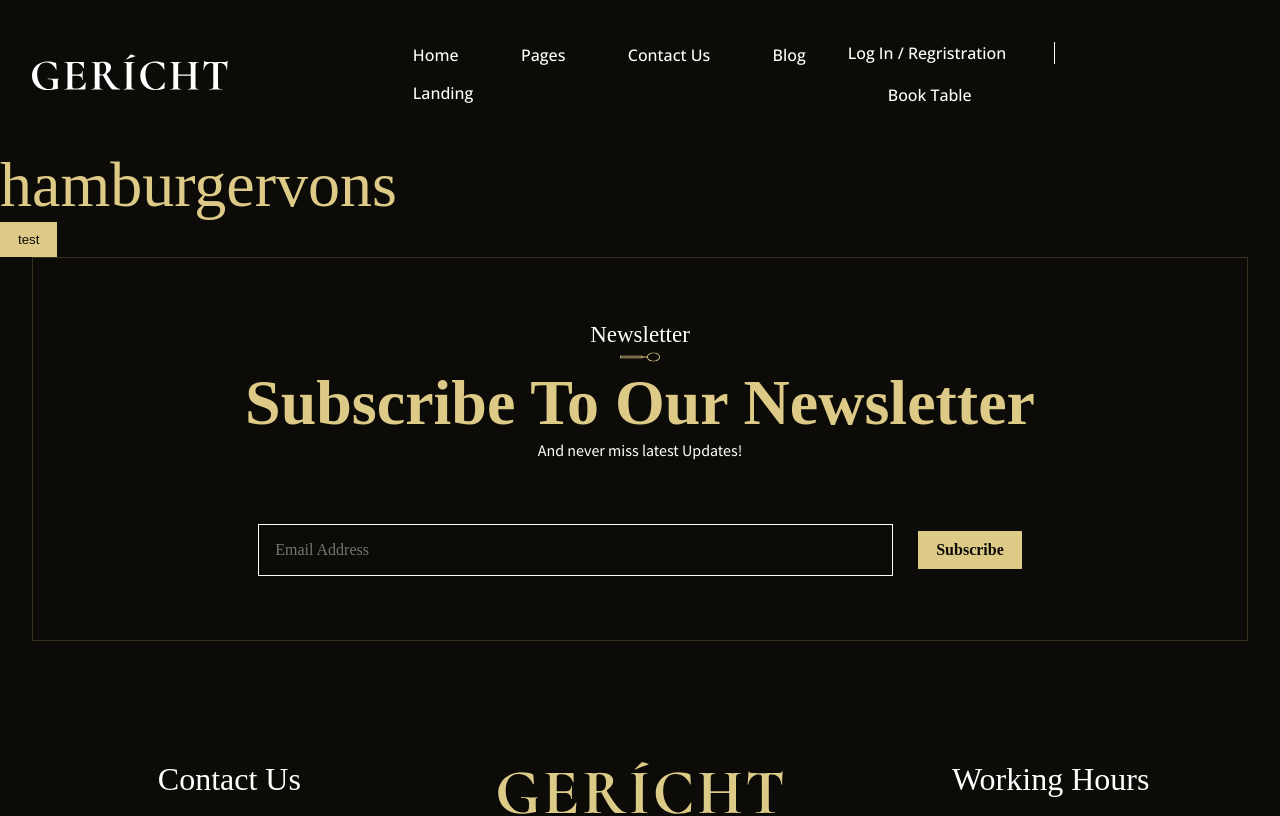
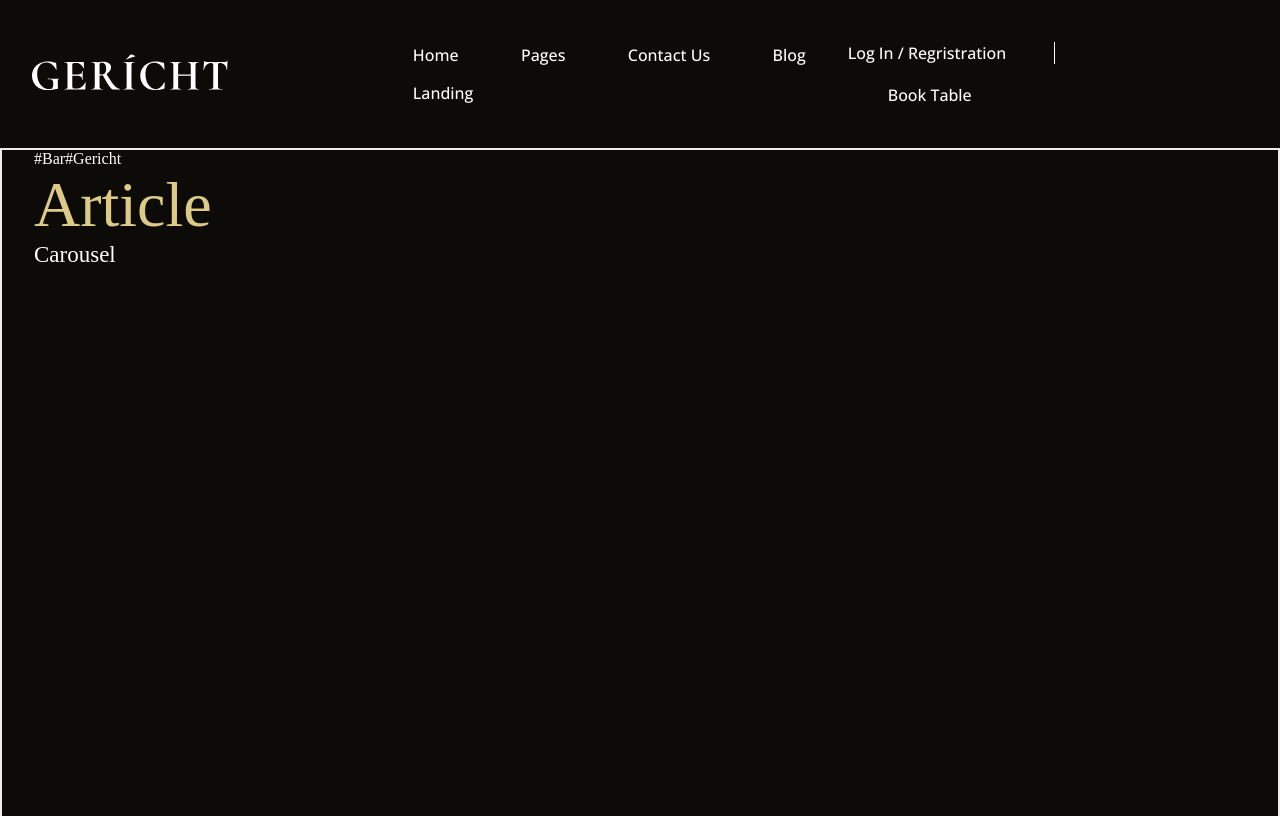
Before and after one commit to irvancolz/gericht-restaurant, a Next.js app: page / in a window 1280 px wide. Shown: the top 816 px of the page. Built offline with nearby package versions, Linux system fonts and the light colour scheme; a web font is replaced by a local one.

Commit message:
add starter configuration  to work on index page

```diff
--- a/pages/index.tsx
+++ b/pages/index.tsx
@@ -1,20 +1,65 @@
-import type { ReactElement } from "react";
+import { ReactElement, useEffect, useState } from "react";
 import { UI } from "../ui";
 import { NextPageWithLayout } from "./_app";
 import { Components } from "../components";
 import Head from "next/head";
+import Link from "next/link";
+import { ContainerStyles, MainContainerStyles } from "../styles/home.style";
 
 const Home: NextPageWithLayout = () => {
-  const { Heading, Section, Button } = UI;
+  const { Heading, Section, Button, Text } = UI;
+  const [activeSection, setActiveSection] = useState<"bar" | "gericht">(
+    "gericht"
+  );
+
+  useEffect(() => {
+    console.log(activeSection);
+  }, [activeSection]);
   return (
     <>
       <Head>
         <title>Gericht Restaturant</title>
       </Head>
-      <Section>
-        <Heading>hamburgervons</Heading>
-        <Button>test</Button>
-      </Section>
+      <MainContainerStyles>
+        <ContainerStyles
+          as="div"
+          id="gericht"
+          isActive={activeSection === "gericht" ? true : false}
+        >
+          <Section as="div" paddingSide="sm">
+            <div className="navigation">
+              <Link href="#bar">
+                <a onClick={() => setActiveSection("bar")}>#Bar</a>
+              </Link>
+              <Link href="#gericht">#Gericht</Link>
+            </div>
+            <div className="content">
+              <div className="article">
+                <Heading>Article</Heading>
+              </div>
+              <div className="carousel">
+                <Text>Carousel</Text>
+              </div>
+            </div>
+          </Section>
+        </ContainerStyles>
+        <ContainerStyles
+          as="div"
+          id="bar"
+          isActive={activeSection === "bar" ? true : false}
+        >
+          <Section paddingSide="sm">
+            <div className="navigation">
+              <Link href="#bar">#Bar</Link>
+              <Link href="#gericht">
+                <a onClick={() => setActiveSection("gericht")}>#Gericht</a>
+              </Link>
+            </div>
+            <Heading>Bar</Heading>
+            <Text>Carousel</Text>
+          </Section>
+        </ContainerStyles>
+      </MainContainerStyles>
     </>
   );
 };
--- /dev/null
+++ b/styles/home.style.ts
@@ -0,0 +1,32 @@
+import { styled } from "../stitches.config";
+import { UI } from "../ui";
+const { Section } = UI;
+
+export const MainContainerStyles = styled(Section, {
+  position: "relative",
+  border: "1px solid #eee",
+});
+
+export const ContainerStyles = styled(Section, {
+  height: "828px",
+  border: "1px solid #eee",
+  transition: "all 1s ease-in-out",
+  width: "100%",
+  variants: {
+    isActive: {
+      true: {
+        opacity: 1,
+        pointerEvents: "auto",
+        visibility: "visible",
+      },
+      false: {
+        position: "absolute",
+        top: 0,
+        left: 0,
+        opacity: 0,
+        pointerEvents: "none",
+        visibility: "hidden",
+      },
+    },
+  },
+});
```
